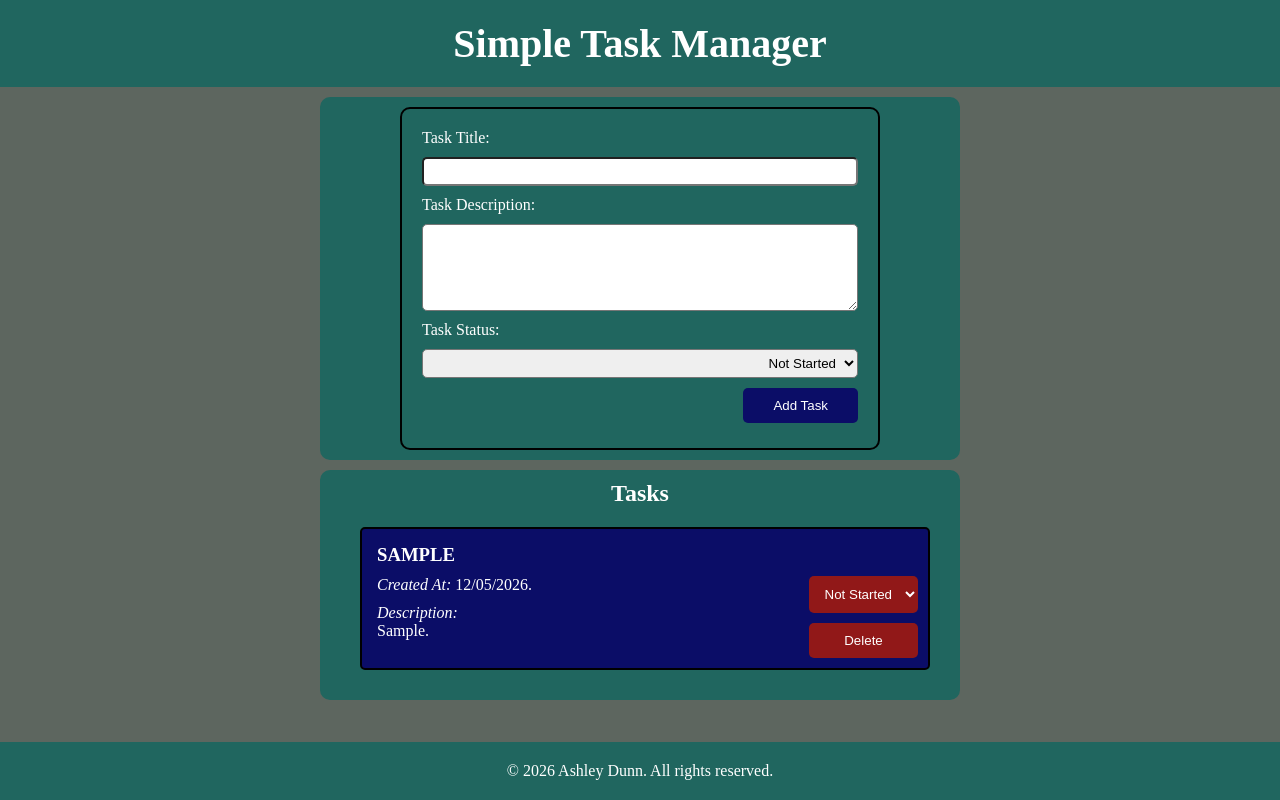
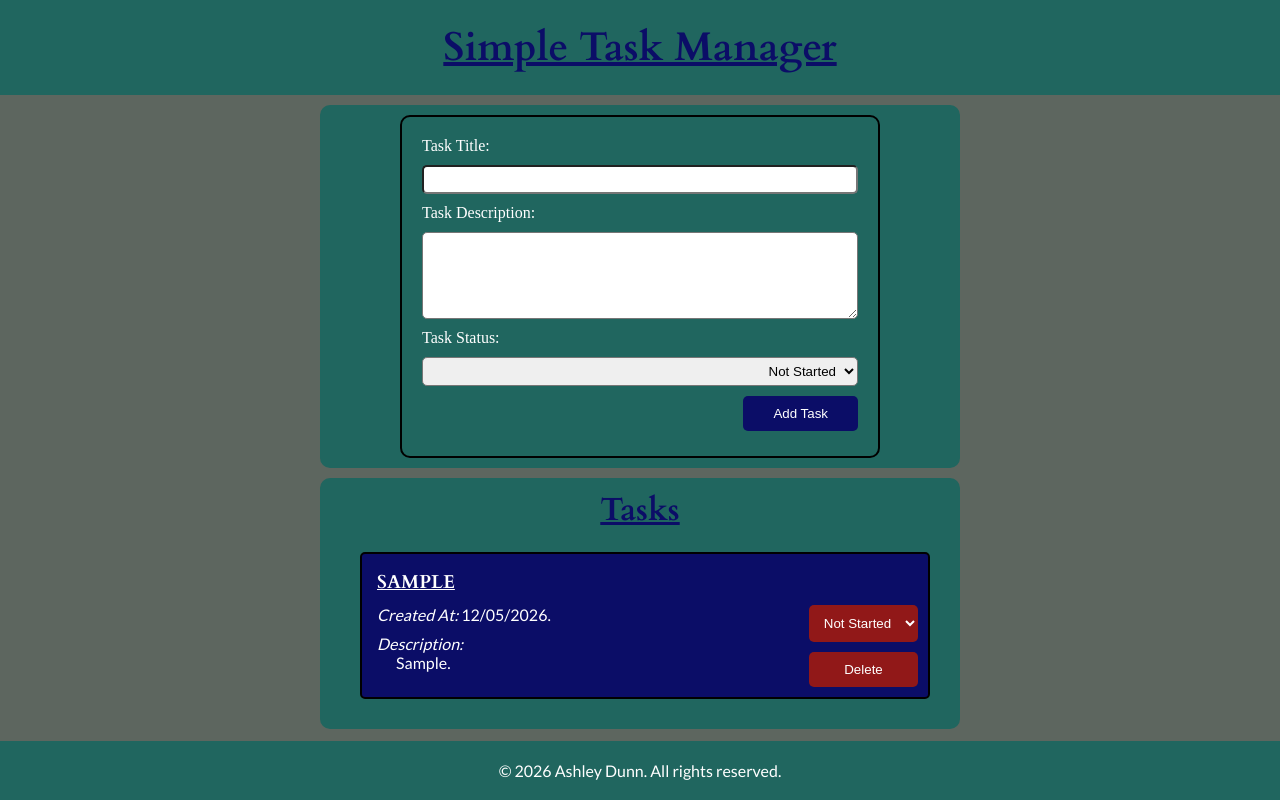
Before and after one commit to uniADunn/task_manager_build, a plain HTML site: page index.html in a window 1280 px wide. Both pictures are taken after typing "Sample", "Sample" into the empty fields and a click on the button "Add Task". Drawn offline with Linux system fonts and the light colour scheme.

Commit message:
Enhance task display with improved styling and font integration for better readability

```diff
--- a/Scripts/render.js
+++ b/Scripts/render.js
@@ -70,7 +70,7 @@
 
                 //description element with italicized "Description:" label and line break before description text
                 const description = document.createElement('p');
-                description.innerHTML = `<span style="font-style:italic;">Description:</span><br> ${task.description}.`;
+                description.innerHTML = `<span style="font-style:italic;">Description:</span><br>&emsp; ${task.description}.`;
 
                 const createdAt = document.createElement('p');
                 createdAt.innerHTML = `<span style="font-style:italic;">Created At:</span> ${task.start_ts}.`;
@@ -79,7 +79,6 @@
                 const select = document.createElement('select');
                 select.name = 'update-status';
                 select.style.backgroundColor = '#0B0D67';
-                select.options.backgroundColor = '#0B0D67';
                 select.style.padding = '10px';
                 select.style.border = 'none';
                 select.style.color = '#FFFFFF';
@@ -94,6 +93,8 @@
                         opt.textContent = statusOption;
                         opt.style.backgroundColor = '#FFFFFF';
                         opt.style.color= '#000000';
+                        opt.style.margin = '10px';
+                        opt.style.textAlign = 'center';
                         select.appendChild(opt);
                     });
                     //set select element value to current task status and update background colour based on status
--- a/Styles/styles.css
+++ b/Styles/styles.css
@@ -17,6 +17,15 @@
     position: fixed;
     width: 100%;
     bottom:0;
+}
+h1,h2,h3{
+    color: #FFFFFF;
+    font-family: 'Cardo', sans-serif;
+    font-weight:700;
+}
+p{
+    color: #FFFFFF;
+    font-family: 'Lato', sans-serif;
 }
 article{
     background-color: #20665F;
@@ -58,10 +67,11 @@
 
 
 #appTitle{
-    color : #FFFFFF;
+    color : #0B0D67;
     font-size: 2.5em;
     text-align: center;
     padding: 20px;
+    text-decoration: underline;
 }
 
 #submitBtn{
@@ -85,10 +95,12 @@
 }
 
 #task-title{
-    font-size: 1.5em;
-    color: #FFFFFF;
+    font-size: 2em;
+    color: #0B0D67;
     margin-bottom: 5px;
     text-align: center;
+    font-weight: 700;
+    text-decoration: underline;
 
 }
 .task{
@@ -105,6 +117,9 @@
     display: flex;
     justify-content: flex-start;
 
+}
+.separatorTop h3{
+    text-decoration: underline;
 }
 .details-and-actions{
     display:flex;
--- a/index.html
+++ b/index.html
@@ -6,6 +6,9 @@
     <meta name="description" content="A task manager applicatoion built using JavaScript, HTML, and CSS. It allows users to create, manage, and delete tasks.">
     <meta name="author" content="Ashley Dunn">
     <link rel="stylesheet" href="Styles/styles.css">
+    <link rel="preconnect" href="https://fonts.googleapis.com">
+    <link rel="preconnect" href="https://fonts.gstatic.com" crossorigin>
+    <link href="https://fonts.googleapis.com/css2?family=Cardo:wght@400;700&family=Lato:wght@400;700&display=swap" rel="stylesheet">
     <script src="Scripts/task.js" defer></script>
     <script src="Scripts/data.js" defer></script>
     <script src="Scripts/render.js" defer></script>
```
